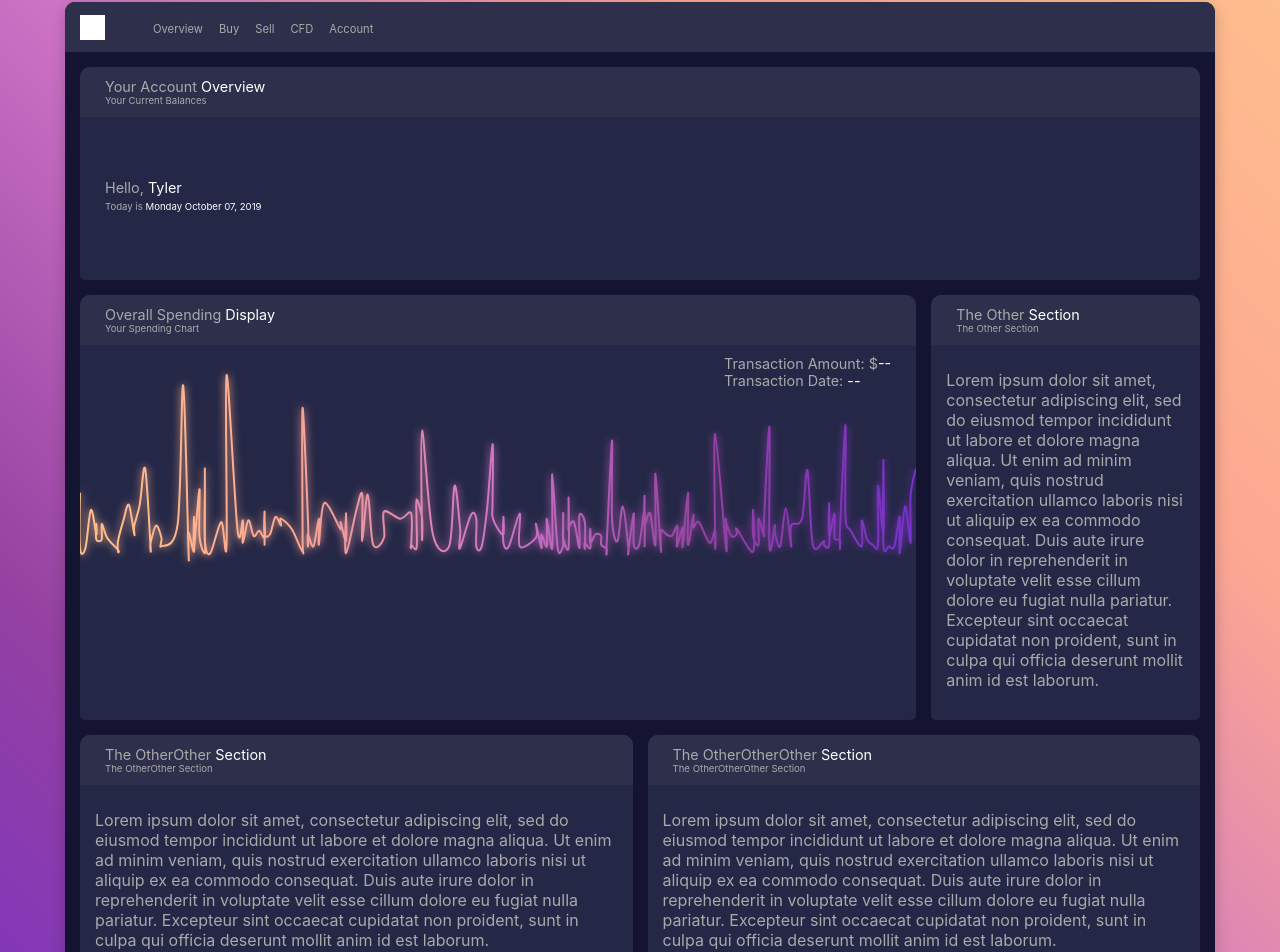
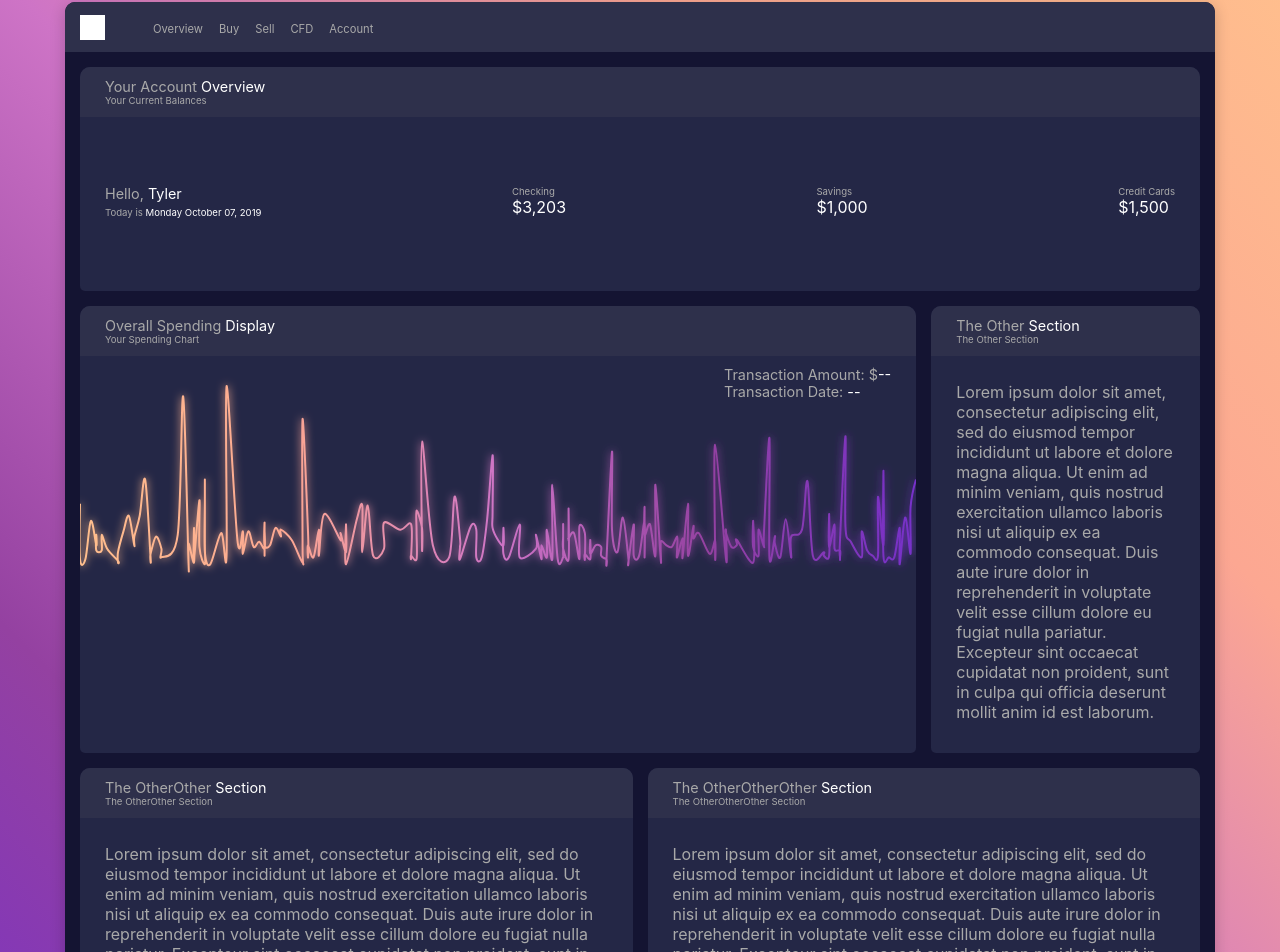
Before and after one commit to tywi6665/M3, a React (Create React App) app: page / in a window 1280 px wide. Shown: the part 38-990 px from the top of the page. Built offline with nearby package versions, Linux system fonts and the light colour scheme.

Commit message:
getting basic AccountContainers on the page

```diff
--- a/src/App.js
+++ b/src/App.js
@@ -6,6 +6,7 @@ import './App.scss';
 import Navbar from './Components/Navbar';
 import LineChart from './Visualizations/LineChart';
 import * as d3 from "d3";
+import AccountContainer from './Components/AccountContainer';
 
 function App() {
 
@@ -39,6 +40,18 @@ function App() {
               <p className="name-text">Hello, <span>{`Tyler`}</span></p>
               <p className="date-text">Today is <span>{currentDate}</span></p>
             </div>
+            <AccountContainer
+              account="Checking"
+              balance="3,203"
+            ></AccountContainer>
+            <AccountContainer
+              account="Savings"
+              balance="1,000"
+            ></AccountContainer>
+            <AccountContainer
+              account="Credit Cards"
+              balance="1,500"
+            ></AccountContainer>
           </Container>
           <Container
             number="2"
--- a/src/App.scss
+++ b/src/App.scss
@@ -64,21 +64,19 @@ $font-size: 0.9em;
             border-bottom-right-radius: $border-bottom-radius;
             position: absolute;
             position: relative;
-
-            p {
-                margin: 15px;
-            }
         }
 
         .section-1 {
             grid-area: 1 / 1 / 2 / 2;
+            padding-right: 25px;
+            padding-left: 25px;
             display: flex;
             align-items: center;
+            justify-content: space-between;
 
-                .text-div {
+            .text-div {
 
                 .name-text {
-                    padding-left: 25px;
                     font-size: $font-size;
                     margin: 0;
                 }
@@ -88,9 +86,21 @@ $font-size: 0.9em;
                 }
 
                 .date-text {
-                    padding-left: 25px;
                     font-size: 0.6em;
                     margin: 5px 0 0 0;
+                }
+            }
+
+            .account-container {
+
+                .account-name {
+                    font-size: 0.6em;
+                    margin: 0;
+                }
+
+                .account-balance {
+                    color: white;
+                    margin: 0;
                 }
             }
 
@@ -141,9 +151,18 @@ $font-size: 0.9em;
                 }
             }
         }
-        .section-3 { grid-area: 3 / 1 / 4 / 2; }
-        .section-4 { grid-area: 4 / 1 / 5 / 2; }
-        .section-5 { grid-area: 5 / 1 / 6 / 2; }
+        .section-3 { grid-area: 3 / 1 / 4 / 2;
+            padding-right: 25px;
+            padding-left: 25px;
+        }
+        .section-4 { grid-area: 4 / 1 / 5 / 2;
+            padding-right: 25px;
+            padding-left: 25px;
+        }
+        .section-5 { grid-area: 5 / 1 / 6 / 2;
+            padding-right: 25px;
+            padding-left: 25px;
+        }
 
         .banner {
             background: $light-slate;
```
